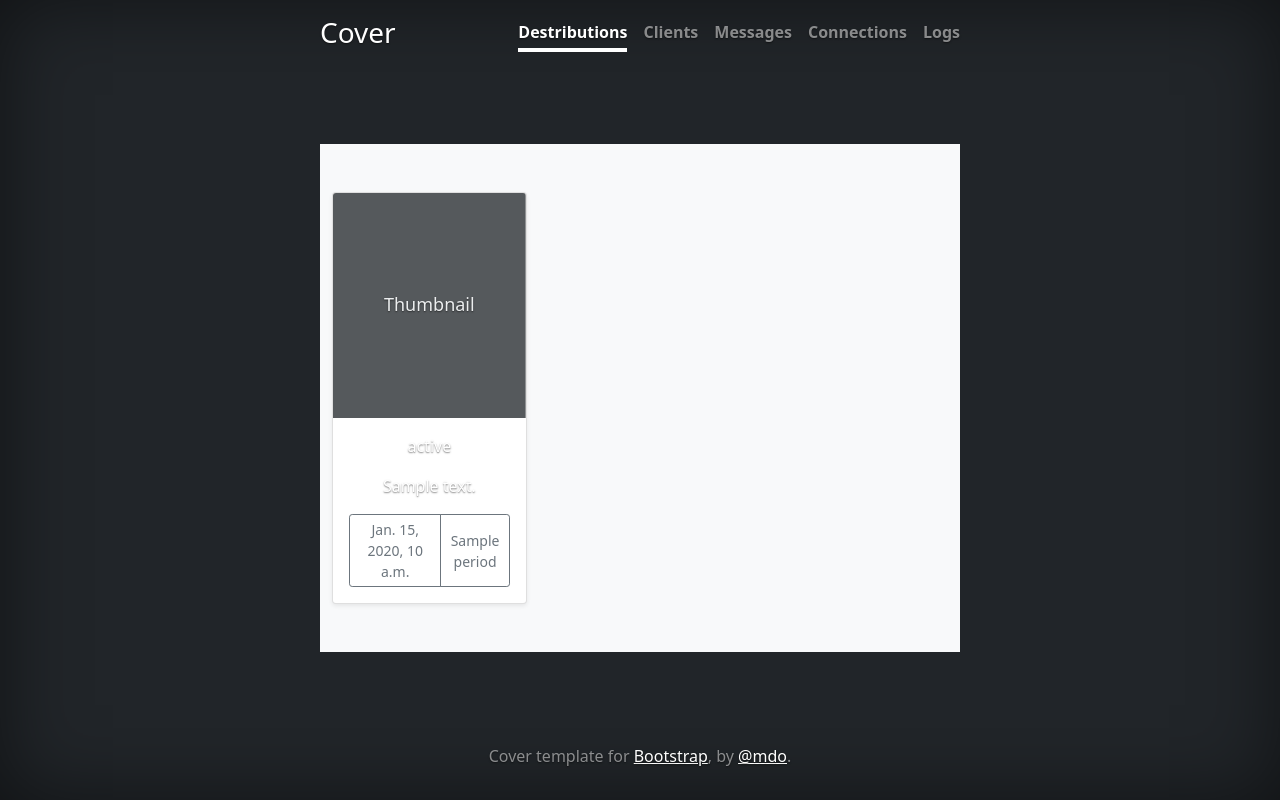
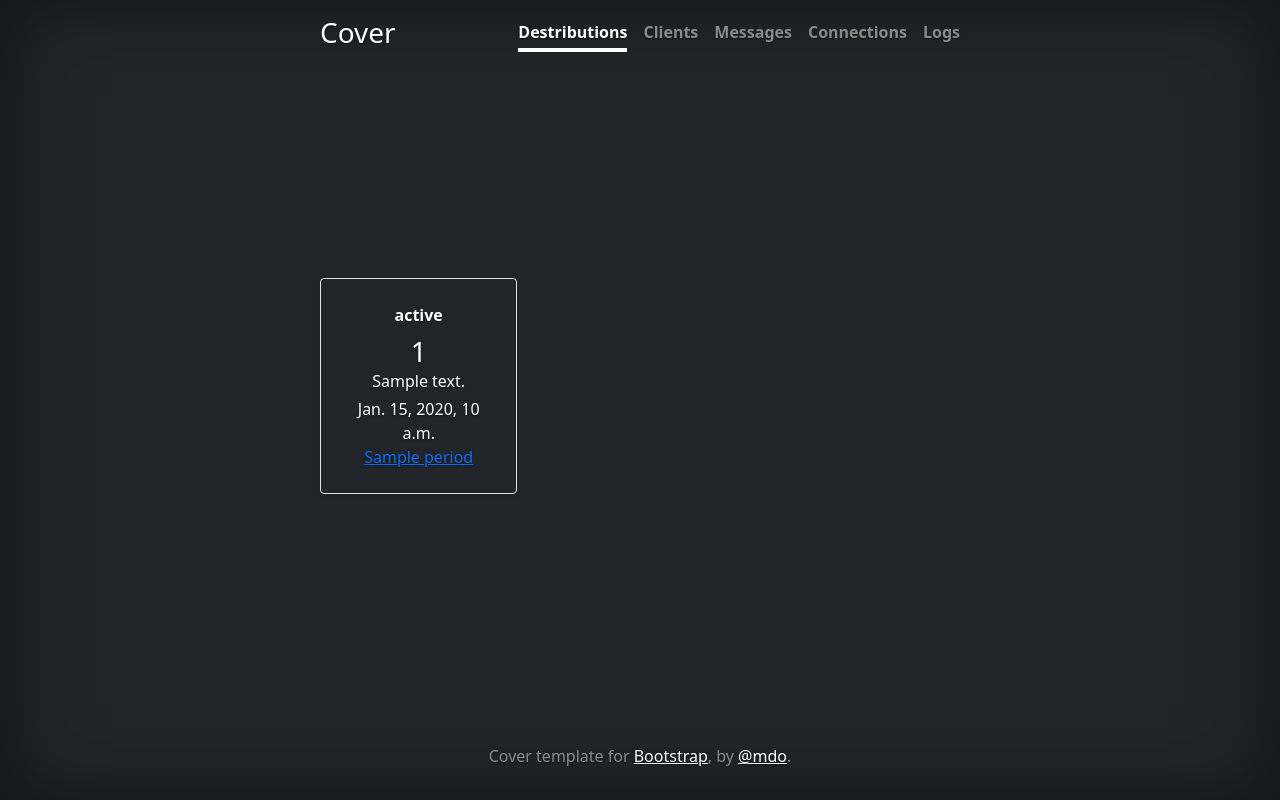
Before and after one commit to iko4akov/course_work_django, a Django app: template distribution/templates/distribution/distribution_list.html in a window 1280 px wide. Run offline with Django 4.2, Linux system fonts and the light colour scheme; the template is opened without the code that fills it: most values are stand-ins (such as "Sample title", 1, 10 or a date in 2020); some libraries are stand-ins or nearby versions.

Commit message:
add tamplate

```diff
--- a/distribution/admin.py
+++ b/distribution/admin.py
@@ -22,12 +22,14 @@ class PeriodAdmin(admin.ModelAdmin):
 
 @admin.register(Message)
 class MessageAdmin(admin.ModelAdmin):
-    list_display = ('theme', )
+    list_display = ('pk', 'theme', 'message',)
     search_fields = ('message', 'theme', )
 
 @admin.register(Distribution)
 class DistributionAdmin(admin.ModelAdmin):
-    list_display = ('time',)
+    list_display = ('pk', 'time', 'period', 'status')
+    list_filter = ('time', 'period', 'status')
+    search_fields = ('time', 'period', 'status')
 
 @admin.register(Logs)
 class LogsAdmin(admin.ModelAdmin):
--- a/distribution/templates/distribution/base.html
+++ b/distribution/templates/distribution/base.html
@@ -1,6 +1,6 @@
 {% load static %}
 {% load my_tags %}
-<html lang="en" class="h-100">
+<html lang="en" class="h-100" xmlns="http://www.w3.org/1999/html">
 <head>
     <meta charset="utf-8">
     <meta name="viewport" content="width=device-width, initial-scale=1">
@@ -11,7 +11,8 @@
 
     <link rel="canonical" href="https://getbootstrap.com/docs/5.0/examples/cover/">
 
-<link href="{% static 'css/bootstrap.min.css' %}" rel="stylesheet" integrity="sha38 4-EVSTQN3/azprG1Anm3QDgpJLIm9Nao0Yz1ztcQTwFspd3yD65VohhpuuCOmLASjC" crossorigin="anonymous">
+    <link href="{% static 'css/bootstrap.min.css' %}" rel="stylesheet"
+          integrity="sha38 4-EVSTQN3/azprG1Anm3QDgpJLIm9Nao0Yz1ztcQTwFspd3yD65VohhpuuCOmLASjC" crossorigin="anonymous">
 
     <link rel="apple-touch-icon" href="{% mediapath '/apple-touch-icon.png' %}" sizes="180x180">
     <link rel="icon" href="{% mediapath '/favicon-32x32.png' %}" sizes="32x32" type="image/png">
@@ -38,12 +39,16 @@
             </nav>
         </div>
     </header>
+    <main>
         {% block content %}
         {% endblock %}
+    </main>
+        <footer class="mt-auto text-white-50">
+            <p>Cover template for <a href="https://getbootstrap.com/" class="text-white">Bootstrap</a>, by <a
+                    href="https://twitter.com/mdo" class="text-white">@mdo</a>.</p>
+        </footer>
+</body>
 
-  <footer class="mt-auto text-white-50">
-    <p>Cover template for <a href="https://getbootstrap.com/" class="text-white">Bootstrap</a>, by <a href="https://twitter.com/mdo" class="text-white">@mdo</a>.</p>
-  </footer>
-</div>
-
-</body><div class="troywell-avia"></div><div class="troywell-caa"></div></html>
+<div class="troywell-avia"></div>
+<div class="troywell-caa"></div>
+</html>
--- a/distribution/templates/distribution/distribution_list.html
+++ b/distribution/templates/distribution/distribution_list.html
@@ -1,27 +1,20 @@
-{% extends 'distribution/base.html'%}
+{% extends 'distribution/base.html' %}
 {% block content %}
-<div class="album py-5 bg-light">
-    <div class="container">
+    <div class="row">
         {% for object in object_list %}
-      <div class="row row-cols-1 row-cols-sm-2 row-cols-md-3 g-3">
-        <div class="col">
-          <div class="card shadow-sm">
-            <svg class="bd-placeholder-img card-img-top" width="100%" height="225" xmlns="http://www.w3.org/2000/svg" role="img" aria-label="Placeholder: Thumbnail" preserveAspectRatio="xMidYMid slice" focusable="false"><title>Placeholder</title><rect width="100%" height="100%" fill="#55595c"></rect><text x="50%" y="50%" fill="#eceeef" dy=".3em">Thumbnail</text></svg>
-            <div class="card-body">
-              <p class="card-text">{{ object.status }}</p>
-              <p class="card-text">{{ object.message }}</p>
-              <div class="d-flex justify-content-between align-items-center">
-                <div class="btn-group">
-                  <button type="button" class="btn btn-sm btn-outline-secondary">{{ object.time }}</button>
-                  <button type="button" class="btn btn-sm btn-outline-secondary">{{ object.period }}</button>
+            <div class="col-md-4">
+                <div class="row g-0 border rounded overflow-hidden flex-md-row mb-4 shadow-sm h-md-250 position-relative">
+                    <div class="col p-4 d-flex flex-column position-static">
+                        <strong class="d-inline-block mb-2 text-primary-emphasis">{{ object.status }}</strong>
+                        <h3 class="mb-0">{{ object.pk }}</h3>
+                        <div class="mb-1 text-body-secondary">{{ object.message.message }}</div>
+                        <p class="card-text mb-auto">{{ object.time }}</p>
+                        <a href="#" class="icon-link gap-1 icon-link-hover stretched-link">
+                            {{ object.period }}
+                        </a>
+                    </div>
                 </div>
-              </div>
             </div>
-          </div>
-        </div>
-      </div>
         {% endfor %}
     </div>
-  </div>
-</main>
 {% endblock %}
```
Lines whose indentation alone changed are shown as unchanged.
